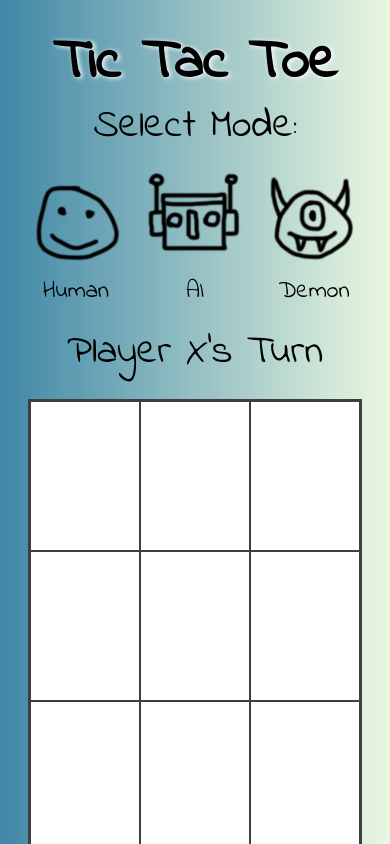
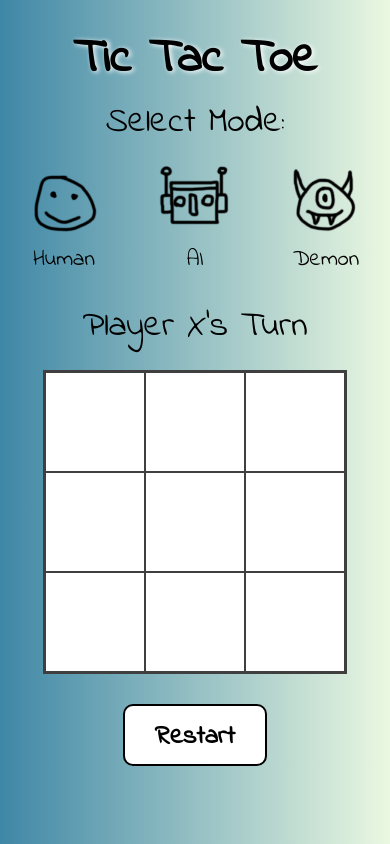
Before and after one commit to bogdanvolynets/tic_tac_toe, a website built with webpack: page dist/index.html in a window 390 px wide. Both pictures are taken after a click on the element "Human". Shown: the top 844 px of the page. Built offline with nearby package versions, Linux system fonts and the light colour scheme.

Commit message:
added animations, added adaptive styles, fixed bug when sign get placed after switching to human mode

```diff
--- a/src/globals.scss
+++ b/src/globals.scss
@@ -17,7 +17,7 @@ h1 {
 .players-turn {
     font-size: 2.5rem;
     text-align: center;
-    margin-top: 20px;
+    margin-top: 30px;
 }
 .btn {
     display: block;
@@ -26,6 +26,7 @@ h1 {
     font-weight: 700;
     outline: 0;
     cursor: pointer;
+    transition: 0.2s ease-in-out;
     &__player {
         font-size: 2rem;
         text-shadow: 2px 1px 5px #fff;
@@ -42,32 +43,40 @@ h1 {
         border: 2px solid #000;
         border-radius: 10px;
         background: #fff;
+        &:hover {
+            box-shadow: 4px 3px 8px 0px #ffffff85;
+        }
     }
 }
 .gamemode {
     display: flex;
     justify-content: space-between;
     max-width: 480px;
-    margin: 20px auto;
+    margin: 20px auto 10px;
     &__text {
         font-size: 2.5rem;
         text-align: center;
+        margin-top: 10px;
     }
     figure {
         cursor: pointer;
 
         .icon {
             zoom: .8;
-            transition: 0.3s;
+            transition: 0.3s ease-out;
         }
         .caption {
             font-size: 1.5rem;
             text-align: center;
+            transition: 0.3s ease-out;
         }
 
         &:hover {
-            img {
+            .icon {
                 transform: scale(1.1);
+            }
+            .caption {
+                text-shadow: 2px 1px 5px #fff;
             }
         }
     }
@@ -78,14 +87,37 @@ h1 {
     align-items: baseline;
     max-width: 200px;
     font-size: 1.75rem;
-    margin: 0 auto;
+    margin: 0 auto 30px;
+    opacity: 0;
     &__active {
         display: flex;
+        opacity: 1;
+        animation: fadeInFromNone 0.3s ease-out;
     }
     .btn {
         font-size: 2.5rem;
         background: transparent;
         border: none;
         text-shadow: 2px 1px 5px #fff;
+        &:hover {
+            transform: scale(1.2);
+        }
     }
 }
+
+@keyframes fadeInFromNone {
+    0% {
+        display: none;
+        opacity: 0;
+    }
+
+    1% {
+        display: block;
+        opacity: 0;
+    }
+
+    100% {
+        display: block;
+        opacity: 1;
+    }
+}
--- a/src/index.js
+++ b/src/index.js
@@ -75,8 +75,8 @@ const displayController = (() => {
 
     // check the gamemode, if it's AI mode - AI makes its move,
     const determineMove = () => {
-        if (gameController.gameOver() === false && gameMode.getGameMode() === 'ai'
-        || gameMode.getGameMode() === 'minimax' && gameBoard.findEmptyFields().length === 9) {
+        if ((gameController.gameOver() === false && gameMode.getGameMode() === 'ai')
+        || (gameMode.getGameMode() === 'minimax' && gameBoard.findEmptyFields().length === 9)) {
 
             // set AI's sign and get empty field that will be choosen
             const aiSign = gameController.getSign();
@@ -197,12 +197,19 @@ const gameController = (() => {
 
 const gameMode = (() => {
     const gameModes = [...document.querySelectorAll('#gameMode')];
+    const signsDOM = document.querySelector('#signs');
     let mode = 'human';
 
     // on button click set gamemode to the selected one
+    // also display sign selection if gamemode is ai
     gameModes.forEach(e => e.addEventListener('click', () => {
+        mode = e.getAttribute('data-mode');
+        if (mode === 'ai' || mode === 'minimax') {
+            signsDOM.classList.add('signs__active');
+        } else {
+            signsDOM.classList.remove('signs__active');
+        }
         displayController.restartGame();
-        mode = e.getAttribute('data-mode');
     }));
 
     const getGameMode = () => mode;
--- /dev/null
+++ b/src/media-queries.scss
@@ -0,0 +1,19 @@
+@media only screen and (max-width: 600px) {
+    h1 { font-size: 3rem; }
+    .btn__restart { font-size: 1.6rem; }
+    .gamemode__text, .players-turn { font-size: 2.2rem; }
+    .gamemode figure {
+        .icon { zoom: .6; }
+        .caption { font-size: 1.4rem; }
+    }
+    .game-board {
+        max-width: 304px;
+        min-height: 304px;
+        div {
+            max-width: 100px;
+            max-height: 100px;
+            font-size: 7rem;
+        }
+    }
+
+}
--- a/src/styles.scss
+++ b/src/styles.scss
@@ -1,2 +1,3 @@
 @import 'globals';
 @import 'game-board-styles';
+@import 'media-queries';
```
Also changed, not shown: dist/index.html.
